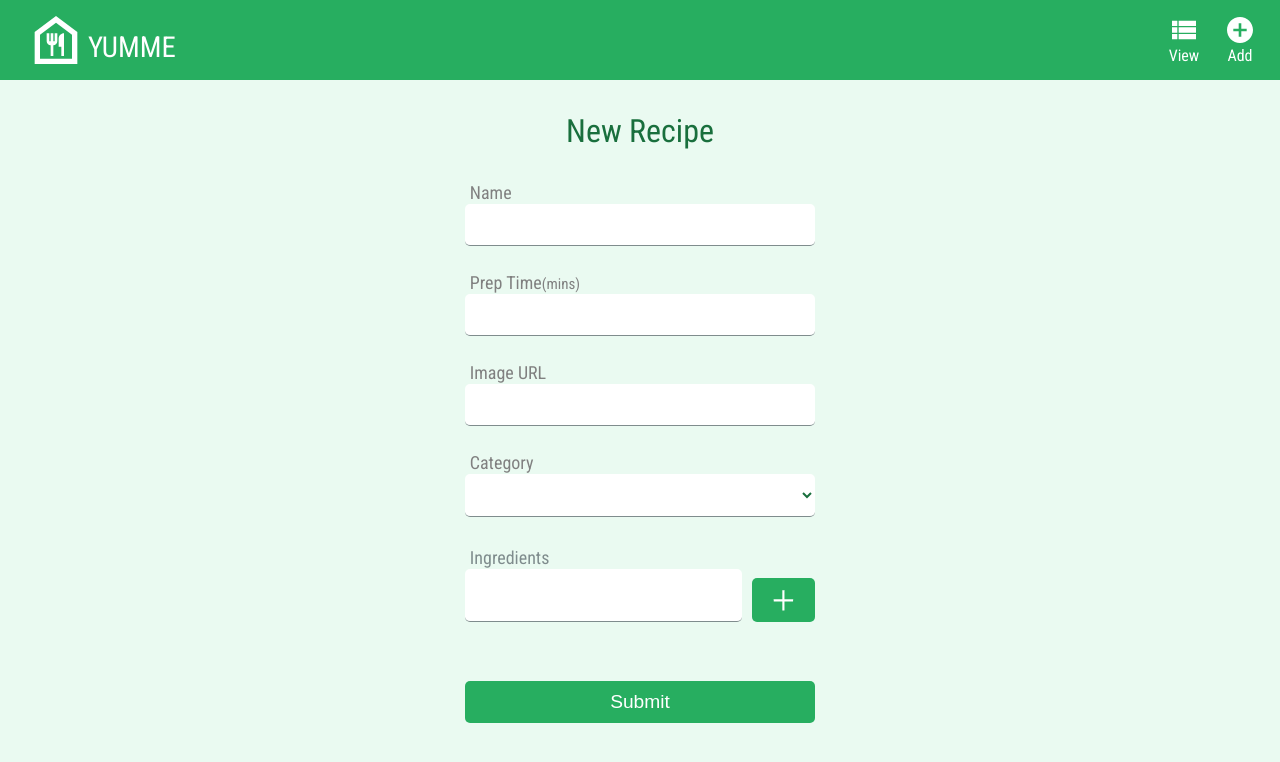
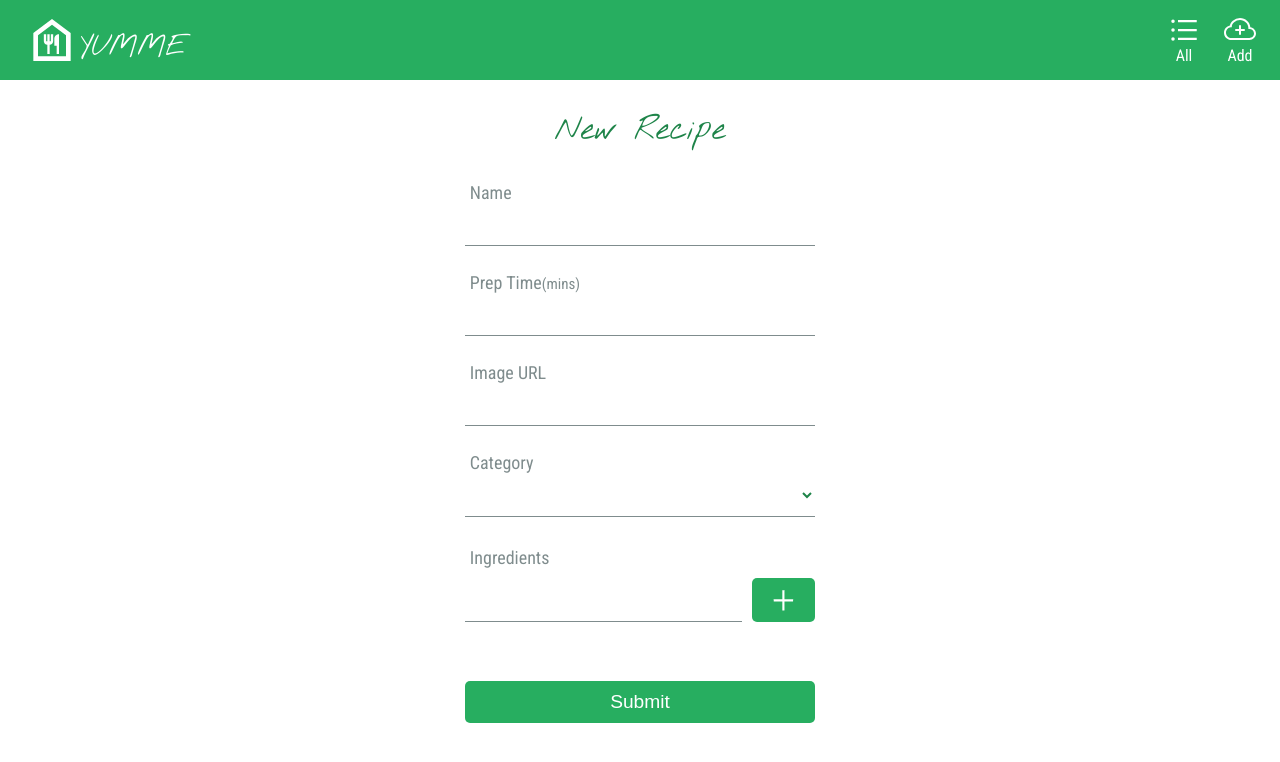
Before and after one commit to QuanXuuu/Capstone-project, a React (Create React App) app: page /recipes/new in a window 1280 px wide. Shown: the top 762 px of the page. Built offline with nearby package versions, Linux system fonts and the light colour scheme.

Commit message:
Add font-family

```diff
--- a/public/index.html
+++ b/public/index.html
@@ -5,7 +5,12 @@
     <meta name="viewport" content="width=device-width,initial-scale=1.0" />
     <link rel="preconnect" href="https://fonts.googleapis.com" />
     <link rel="preconnect" href="https://fonts.gstatic.com" crossorigin />
-    <link href="https://fonts.googleapis.com/css2?family=Roboto+Condensed:wght@400;700&display=swap" rel="stylesheet" />
+    <link rel="preconnect" href="https://fonts.googleapis.com" />
+    <link rel="preconnect" href="https://fonts.gstatic.com" crossorigin />
+    <link
+      href="https://fonts.googleapis.com/css2?family=Nothing+You+Could+Do&family=Roboto+Condensed:wght@400;700&display=swap"
+      rel="stylesheet"
+    />
     <title>Yumme</title>
     <meta name="description" content="Yumme - Your personal app to save your favorite recipes and restaurants" />
   </head>
--- a/src/GlobalStyles.js
+++ b/src/GlobalStyles.js
@@ -11,11 +11,10 @@ export default styled.createGlobalStyle`
   }
 
   :root {
-    --bgcolor: #eafaf1;
-    --textcolor: #196f3d;
-    --primary-color: #196f3d;
-    --secondary-color: #27ae60;
-    --third-color: #58d68d;
+    --bgcolor: #ffffff;
+    --primary-color: #27ae60;
+    --secondary-color: #1e8449;
+    --tertiary-color: #ffcc00;
     --white: #ffffff;
     --gray: #7f8c8d;
   }
@@ -23,7 +22,7 @@ export default styled.createGlobalStyle`
   body {
     font-size: 1.125rem;
     font-family: 'Roboto Condensed', sans-serif;
-    color: var(--primary-color);
+    color: var(--secondary-color);
     background-color: var(--bgcolor);
     line-height: 1.2;
     height: 100vh;
--- a/src/components/Dialogue/Dialogue.js
+++ b/src/components/Dialogue/Dialogue.js
@@ -40,6 +40,7 @@ const DialogueWrapper = styled.div`
 const Text = styled.p`
   font-size: 1.2rem;
   line-height: 2rem;
+  color: var(--secondary-color);
 `;
 
 const DialogueButtonWrapper = styled.div`
@@ -51,7 +52,7 @@ const DialogueButtonWrapper = styled.div`
 
 const ButtonCancel = styled.button`
   border: none;
-  background-color: var(--secondary-color);
+  background-color: var(--primary-color);
   color: var(--white);
   margin-right: 20px;
   padding: 5px 10px;
@@ -59,7 +60,7 @@ const ButtonCancel = styled.button`
   cursor: pointer;
 `;
 const ButtonConfirm = styled.button`
-  background-color: var(--secondary-color);
+  background-color: var(--primary-color);
   color: var(--white);
   margin-left: 20px;
   padding: 5px 10px;
--- a/src/components/IngredientsForm/IngredientsForm.js
+++ b/src/components/IngredientsForm/IngredientsForm.js
@@ -62,16 +62,15 @@ const Input = styled.input`
   margin-top: -0.6rem;
   border: none;
   border-bottom: 1px solid var(--gray);
-  border-radius: 5px;
 
   :focus {
     outline: none;
-    border-color: var(--secondary-color);
+    border-color: var(--tertiary-color);
   }
 `;
 
 const Button = styled.button`
-  background-color: var(--secondary-color);
+  background-color: var(--primary-color);
   border: none;
   border-radius: 5px;
   font-size: 1.8rem;
--- a/src/components/Navigation/Navigation.js
+++ b/src/components/Navigation/Navigation.js
@@ -1,6 +1,6 @@
-import {IoMdAddCircle} from 'react-icons/io';
+import {AiOutlineUnorderedList} from 'react-icons/ai';
+import {BsCloudPlus} from 'react-icons/bs';
 import {MdOutlineFoodBank} from 'react-icons/md';
-import {MdViewList} from 'react-icons/md';
 import {NavLink} from 'react-router-dom';
 import styled from 'styled-components';
 
@@ -18,14 +18,14 @@ export default function Navigation() {
         <IconLinkContainer>
           <StyledNavLink to="/recipes">
             <ViewContainer>
-              <MdViewList id="icon-view" />
-              <ViewSpan>View</ViewSpan>
+              <AiOutlineUnorderedList id="icon-view" />
+              <ViewSpan>All</ViewSpan>
             </ViewContainer>
           </StyledNavLink>
 
           <StyledNavLink to="/recipes/new">
             <AddContainer>
-              <IoMdAddCircle id="icon-add" />
+              <BsCloudPlus id="icon-add" />
               <AddSpan>Add</AddSpan>
             </AddContainer>
           </StyledNavLink>
@@ -49,7 +49,7 @@ const Nav = styled.div`
   justify-content: space-between;
   align-items: center;
   padding: 0.5rem 0;
-  background-color: var(--secondary-color);
+  background-color: var(--primary-color);
 `;
 
 const StyledNavLink = styled(NavLink)`
@@ -59,12 +59,14 @@ const StyledNavLink = styled(NavLink)`
   cursor: pointer;
 
   #logo-app {
-    font-size: 4rem;
+    font-size: 3.5rem;
+    color: var(--white);
   }
 
   #icon-view,
   #icon-add {
     font-size: 2rem;
+    color: var(--white);
   }
 `;
 
@@ -77,6 +79,8 @@ const AppLogoContainer = styled.div`
 const AppTextSpan = styled.span`
   font-size: 1.8rem;
   padding-top: 15px;
+  color: var(--white);
+  font-family: 'nothing you could do';
 `;
 
 const IconLinkContainer = styled.div`
--- a/src/components/RecipeForm/RecipeForm.js
+++ b/src/components/RecipeForm/RecipeForm.js
@@ -81,7 +81,7 @@ const CreateLabel = styled.label`
   grid-column: span 2;
   margin-top: 1rem;
   margin-left: 0.3rem;
-  color: gray;
+  color: var(--gray);
 `;
 
 const Input = styled.input`
@@ -91,11 +91,10 @@ const Input = styled.input`
   margin-top: -0.6rem;
   border: none;
   border-bottom: 1px solid var(--gray);
-  border-radius: 5px;
 
   :focus {
     outline: none;
-    border-color: var(--secondary-color);
+    border-color: var(--tertiary-color);
   }
 `;
 
@@ -107,11 +106,10 @@ const TimeInput = styled.input`
   margin-top: -0.6rem;
   border: none;
   border-bottom: 1px solid var(--gray);
-  border-radius: 5px;
 
   :focus {
     outline: none;
-    border-color: var(--secondary-color);
+    border-color: var(--tertiary-color);
   }
 `;
 
@@ -124,12 +122,10 @@ const CreateSelect = styled.select`
   background-color: var(--white);
   border: none;
   border-bottom: 1px solid var(--gray);
-  border-radius: 5px;
 
   :focus {
     outline: none;
-    border-color: var(--secondary-color);
-    border-radius: 10px;
+    border-color: var(--tertiary-color);
   }
 `;
 
@@ -147,7 +143,7 @@ const IngredientItem = styled.li`
 const Button = styled.button`
   margin: 20px 0;
   padding: 10px;
-  background-color: var(--secondary-color);
+  background-color: var(--primary-color);
   border: none;
   border-radius: 5px;
   cursor: pointer;
--- a/src/pages/Home.js
+++ b/src/pages/Home.js
@@ -32,7 +32,9 @@ const Headline = styled.h1`
   text-align: center;
   margin: 2.5em 0 1em 0;
   font-weight: 400;
-  font-size: 2rem;
+  font-size: 1.6rem;
+  font-family: 'nothing you could do';
+  color: var(--secondary-color);
 `;
 
 const CardContainer = styled.div`
--- a/src/pages/RecipeCreate.js
+++ b/src/pages/RecipeCreate.js
@@ -20,4 +20,6 @@ const Headline = styled.h1`
   margin: 3em 0 0.5em 0;
   font-weight: 400;
   font-size: 2rem;
+  font-family: 'nothing you could do';
+  color: var(--secondary-color);
 `;
--- a/src/pages/RecipeDetail.js
+++ b/src/pages/RecipeDetail.js
@@ -1,7 +1,6 @@
 import {useState} from 'react';
 import {AiTwotoneEdit} from 'react-icons/ai';
 import {BiCategoryAlt} from 'react-icons/bi';
-import {BsFillArrowLeftCircleFill} from 'react-icons/bs';
 import {BsClockHistory} from 'react-icons/bs';
 import {RiDeleteBin5Fill} from 'react-icons/ri';
 import {useParams, useNavigate} from 'react-router-dom';
@@ -30,18 +29,9 @@ export default function RecipeDetail({recipes, onDeleteRecipe}) {
     navigate(`/recipes/${id}/edit`);
   };
 
-  const handleBackHome = () => {
-    navigate('/recipes');
-  };
-
   return (
     <div>
-      <DetailName>
-        <IconButtonLeft type="button" onClick={handleBackHome}>
-          <BsFillArrowLeftCircleFill />
-        </IconButtonLeft>
-        {recipe.name}
-      </DetailName>
+      <DetailName>{recipe.name}</DetailName>
 
       <DetailContainer>
         <div>
@@ -84,19 +74,12 @@ export default function RecipeDetail({recipes, onDeleteRecipe}) {
   );
 }
 
-const IconButtonLeft = styled.button`
-  background-color: var(--bgcolor);
-  border: none;
-  margin-right: 1rem;
-  font-size: 1.8rem;
-  color: var(--secondary-color);
-  cursor: pointer;
-`;
 const DetailName = styled.h1`
   text-align: center;
   margin: 8rem 0 2rem 0;
   font-weight: 400;
   font-size: 2.2rem;
+  color: var(--secondary-color);
 `;
 
 const DetailContainer = styled.div`
@@ -105,6 +88,7 @@ const DetailContainer = styled.div`
   flex-wrap: wrap;
   margin-top: 1rem;
   gap: 1rem;
+  color: var(--secondary-color);
 `;
 
 const DetailImageContainer = styled.div`
@@ -130,6 +114,7 @@ const DetailSubTitleContainer = styled.div`
   #icon-time,
   #icon-category {
     font-size: 1.5rem;
+    color: var(--secondary-color);
   }
 `;
 
@@ -162,6 +147,7 @@ const IngredientContainer = styled.div`
 const IngredientHeader = styled.div`
   font-size: 1.5rem;
   margin: 0 0 0.5rem 1.5rem;
+  color: var(--tertiary-color);
 `;
 
 const Ul = styled.ul`
@@ -187,7 +173,7 @@ const Button = styled.button`
   border: none;
   border-radius: 5px;
   color: var(--white);
-  background-color: var(--secondary-color);
+  background-color: var(--primary-color);
   display: flex;
   justify-content: center;
   align-items: center;
--- a/src/pages/RecipeEdit.js
+++ b/src/pages/RecipeEdit.js
@@ -163,7 +163,7 @@ const EditLabel = styled.label`
   grid-column: span 2;
   margin-top: 1rem;
   margin-left: 0.3rem;
-  color: gray;
+  color: var(--gray);
 `;
 
 const Input = styled.input`
@@ -173,11 +173,10 @@ const Input = styled.input`
   margin-top: -0.6rem;
   border: none;
   border-bottom: 1px solid gray;
-  border-radius: 5px;
 
   :focus {
     outline: none;
-    border-color: var(--secondary-color);
+    border-color: var(--tertiary-color);
   }
 `;
 
@@ -189,11 +188,10 @@ const TimeInput = styled.input`
   margin-top: -0.6rem;
   border: none;
   border-bottom: 1px solid gray;
-  border-radius: 5px;
 
   :focus {
     outline: none;
-    border-color: var(--secondary-color);
+    border-color: var(--tertiary-color);
   }
 `;
 
@@ -208,11 +206,10 @@ const URLInput = styled.input`
   text-overflow: ellipsis;
   white-space: nowrap;
   overflow: hidden;
-  border-radius: 5px;
 
   :focus {
     outline: none;
-    border-color: var(--third-color);
+    border-color: var(--tertiary-color);
   }
 `;
 
@@ -225,11 +222,10 @@ const EditSelect = styled.select`
   background-color: white;
   border: none;
   border-bottom: 1px solid gray;
-  border-radius: 5px;
 
   :focus {
     outline: none;
-    border-color: var(--third-color);
+    border-color: var(--tertiary-color);
   }
 `;
 
@@ -250,7 +246,7 @@ const IngredientItem = styled.li`
 const IconButtonDelete = styled.button`
   background-color: var(--bgcolor);
   border: none;
-  color: inherit;
+  color: var(--secondary-color);
   margin-right: 0.6rem;
   cursor: pointer;
 
@@ -275,15 +271,11 @@ const Button = styled.button`
   border: none;
   border-radius: 5px;
   color: white;
-  background-color: var(--secondary-color);
+  background-color: var(--primary-color);
   display: flex;
   justify-content: center;
   align-items: center;
   cursor: pointer;
-
-  :active {
-    background-color: var(--third-color);
-  }
 
   #icon-cancel,
   #icon-update {
```
Also changed, not shown: src/components/RecipeCard/RecipeCard.js (+64 -20 lines), src/pages/LandingPage.js (+32 -52 lines).
